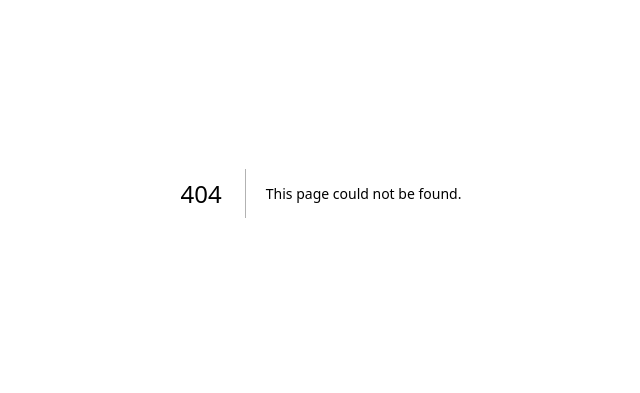
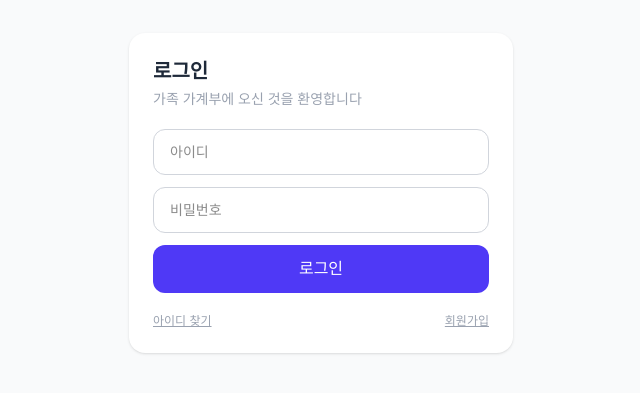
Before and after one commit to ShinIlKang/family-budget, a Next.js app: page /login in a window 1280 px wide. Before the commit this address had no page. Shown: the part 207-600 px from the top of the page, without its empty margins (319-959 px from the left). Built offline with nearby package versions, Linux system fonts and the light colour scheme.

Commit message:
feat: 로그인/회원가입/아이디찾기/대기 페이지 추가

```diff
--- /dev/null
+++ b/app/find-id/page.tsx
@@ -0,0 +1,48 @@
+'use client'
+import { useState } from 'react'
+import Link from 'next/link'
+
+export default function FindIdPage() {
+  const [name, setName] = useState('')
+  const [phone, setPhone] = useState('')
+  const [result, setResult] = useState<string | null>(null)
+  const [error, setError] = useState<string | null>(null)
+  const [loading, setLoading] = useState(false)
+
+  async function handleSubmit(e: React.FormEvent) {
+    e.preventDefault()
+    setLoading(true)
+    setError(null)
+    setResult(null)
+    const res = await fetch('/api/auth/find-id', {
+      method: 'POST',
+      headers: { 'Content-Type': 'application/json' },
+      body: JSON.stringify({ name, phone }),
+    })
+    const data = await res.json()
+    setLoading(false)
+    if (!res.ok) {
+      setError(data.error ?? '오류가 발생했습니다.')
+    } else {
+      setResult(data.username)
+    }
+  }
+
+  return (
+    <div className="flex flex-col min-h-screen bg-gray-50 items-center justify-center px-6">
+      <div className="w-full max-w-sm bg-white rounded-2xl shadow p-6 flex flex-col gap-5">
+        <h1 className="text-xl font-bold text-gray-800">아이디 찾기</h1>
+        <form onSubmit={handleSubmit} className="flex flex-col gap-3">
+          <input type="text" placeholder="이름" value={name} onChange={e => setName(e.target.value)} className="border border-gray-300 rounded-xl px-4 py-3 text-sm" required />
+          <input type="tel" placeholder="전화번호" value={phone} onChange={e => setPhone(e.target.value)} className="border border-gray-300 rounded-xl px-4 py-3 text-sm" required />
+          {error && <p className="text-red-500 text-xs">{error}</p>}
+          {result && <p className="text-indigo-600 font-medium text-center">아이디: <strong>{result}</strong></p>}
+          <button type="submit" disabled={loading} className="w-full py-3 bg-indigo-600 text-white rounded-xl font-medium disabled:opacity-50">
+            {loading ? '찾는 중...' : '찾기'}
+          </button>
+        </form>
+        <Link href="/login" className="text-xs text-gray-400 underline text-center">로그인으로 돌아가기</Link>
+      </div>
+    </div>
+  )
+}
--- /dev/null
+++ b/app/login/page.tsx
@@ -0,0 +1,49 @@
+'use client'
+import { useState } from 'react'
+import { signIn } from 'next-auth/react'
+import { useRouter } from 'next/navigation'
+import Link from 'next/link'
+
+export default function LoginPage() {
+  const router = useRouter()
+  const [username, setUsername] = useState('')
+  const [password, setPassword] = useState('')
+  const [error, setError] = useState<string | null>(null)
+  const [loading, setLoading] = useState(false)
+
+  async function handleSubmit(e: React.FormEvent) {
+    e.preventDefault()
+    setLoading(true)
+    setError(null)
+    const result = await signIn('credentials', { username, password, redirect: false })
+    setLoading(false)
+    if (result?.error) {
+      setError('아이디 또는 비밀번호가 올바르지 않습니다.')
+    } else {
+      router.replace('/')
+    }
+  }
+
+  return (
+    <div className="flex flex-col min-h-screen bg-gray-50 items-center justify-center px-6">
+      <div className="w-full max-w-sm bg-white rounded-2xl shadow p-6 flex flex-col gap-5">
+        <div>
+          <h1 className="text-xl font-bold text-gray-800">로그인</h1>
+          <p className="text-sm text-gray-400 mt-1">가족 가계부에 오신 것을 환영합니다</p>
+        </div>
+        <form onSubmit={handleSubmit} className="flex flex-col gap-3">
+          <input type="text" placeholder="아이디" value={username} onChange={e => setUsername(e.target.value)} className="border border-gray-300 rounded-xl px-4 py-3 text-sm" autoComplete="username" required />
+          <input type="password" placeholder="비밀번호" value={password} onChange={e => setPassword(e.target.value)} className="border border-gray-300 rounded-xl px-4 py-3 text-sm" autoComplete="current-password" required />
+          {error && <p className="text-red-500 text-xs">{error}</p>}
+          <button type="submit" disabled={loading} className="w-full py-3 bg-indigo-600 text-white rounded-xl font-medium disabled:opacity-50">
+            {loading ? '로그인 중...' : '로그인'}
+          </button>
+        </form>
+        <div className="flex justify-between text-xs text-gray-400">
+          <Link href="/find-id" className="underline">아이디 찾기</Link>
+          <Link href="/signup" className="underline">회원가입</Link>
+        </div>
+      </div>
+    </div>
+  )
+}
--- /dev/null
+++ b/app/pending/page.tsx
@@ -0,0 +1,18 @@
+'use client'
+import { signOut } from 'next-auth/react'
+
+export default function PendingPage() {
+  return (
+    <div className="flex flex-col min-h-screen bg-gray-50 items-center justify-center px-6 text-center">
+      <div className="text-4xl mb-4">🔒</div>
+      <h1 className="text-xl font-bold text-gray-800 mb-2">아직 사용할 수 없어요</h1>
+      <p className="text-sm text-gray-500 mb-6">
+        관리자가 초기 설정을 완료한 후 사용할 수 있습니다.<br />
+        설정이 완료되면 다시 접속해 주세요.
+      </p>
+      <button onClick={() => signOut({ callbackUrl: '/login' })} className="text-sm text-gray-400 underline">
+        로그아웃
+      </button>
+    </div>
+  )
+}
--- /dev/null
+++ b/app/signup/page.tsx
@@ -0,0 +1,62 @@
+'use client'
+import { useState } from 'react'
+import { useRouter } from 'next/navigation'
+import Link from 'next/link'
+
+const ROLES = ['엄마', '아빠', '아들', '딸', '기타']
+
+export default function SignupPage() {
+  const router = useRouter()
+  const [form, setForm] = useState({ username: '', password: '', name: '', phone: '', role: '엄마', inviteCode: '' })
+  const [error, setError] = useState<string | null>(null)
+  const [loading, setLoading] = useState(false)
+
+  async function handleSubmit(e: React.FormEvent) {
+    e.preventDefault()
+    setLoading(true)
+    setError(null)
+    const res = await fetch('/api/auth/signup', {
+      method: 'POST',
+      headers: { 'Content-Type': 'application/json' },
+      body: JSON.stringify(form),
+    })
+    const data = await res.json()
+    setLoading(false)
+    if (!res.ok) {
+      setError(data.error ?? '회원가입 중 오류가 발생했습니다.')
+    } else {
+      router.replace('/login')
+    }
+  }
+
+  function set(field: string) {
+    return (e: React.ChangeEvent<HTMLInputElement | HTMLSelectElement>) =>
+      setForm(prev => ({ ...prev, [field]: e.target.value }))
+  }
+
+  return (
+    <div className="flex flex-col min-h-screen bg-gray-50 items-center justify-center px-6">
+      <div className="w-full max-w-sm bg-white rounded-2xl shadow p-6 flex flex-col gap-5">
+        <div>
+          <h1 className="text-xl font-bold text-gray-800">회원가입</h1>
+          <p className="text-sm text-gray-400 mt-1">초대 코드가 필요합니다</p>
+        </div>
+        <form onSubmit={handleSubmit} className="flex flex-col gap-3">
+          <input type="text" placeholder="초대 코드" value={form.inviteCode} onChange={set('inviteCode')} className="border border-gray-300 rounded-xl px-4 py-3 text-sm" required />
+          <input type="text" placeholder="아이디" value={form.username} onChange={set('username')} className="border border-gray-300 rounded-xl px-4 py-3 text-sm" required />
+          <input type="password" placeholder="비밀번호" value={form.password} onChange={set('password')} className="border border-gray-300 rounded-xl px-4 py-3 text-sm" required />
+          <input type="text" placeholder="이름" value={form.name} onChange={set('name')} className="border border-gray-300 rounded-xl px-4 py-3 text-sm" required />
+          <input type="tel" placeholder="전화번호 (아이디 찾기에 사용)" value={form.phone} onChange={set('phone')} className="border border-gray-300 rounded-xl px-4 py-3 text-sm" />
+          <select value={form.role} onChange={set('role')} className="border border-gray-300 rounded-xl px-4 py-3 text-sm">
+            {ROLES.map(r => <option key={r} value={r}>{r}</option>)}
+          </select>
+          {error && <p className="text-red-500 text-xs">{error}</p>}
+          <button type="submit" disabled={loading} className="w-full py-3 bg-indigo-600 text-white rounded-xl font-medium disabled:opacity-50">
+            {loading ? '가입 중...' : '가입하기'}
+          </button>
+        </form>
+        <Link href="/login" className="text-xs text-gray-400 underline text-center">이미 계정이 있으신가요?</Link>
+      </div>
+    </div>
+  )
+}
```
